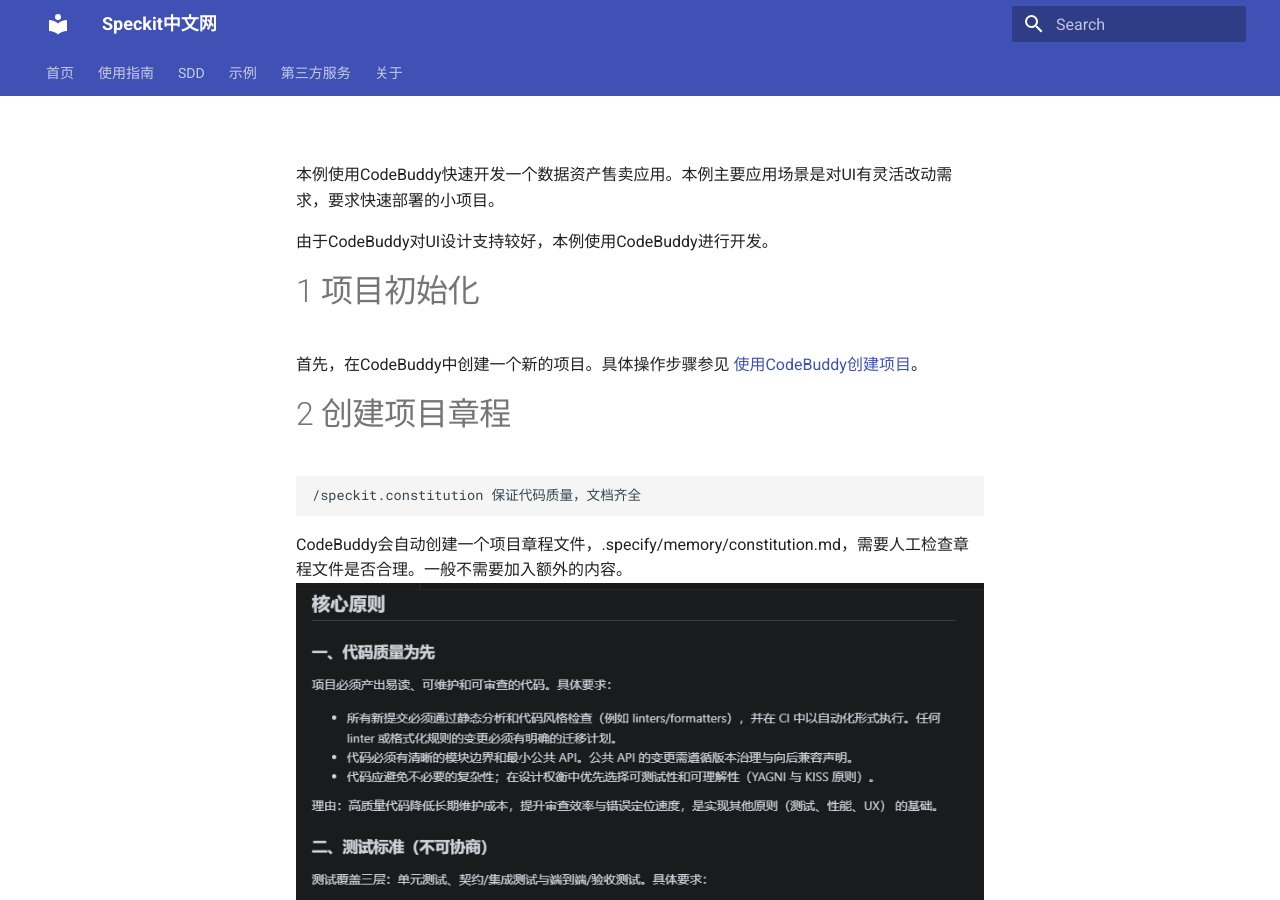
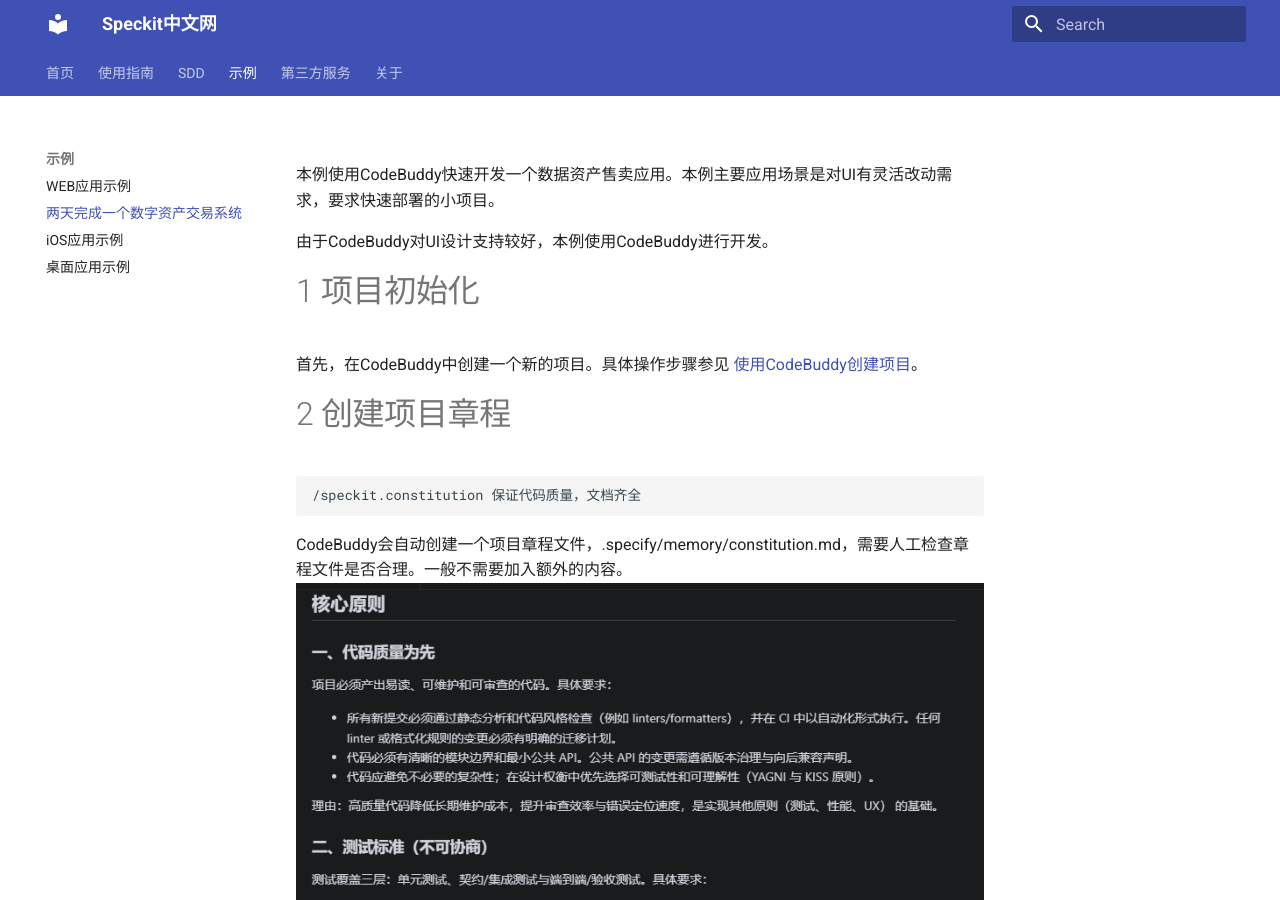
Before and after one commit to figoliu/docs.spec.xin, an MkDocs documentation site: the page built from docs/examples/两天完成一个数字资产交易系统.md, in a window 1280 px wide and 900 px high. Built offline with MkDocs 1.6.1 and Material for MkDocs 9.7.7, drawn with Linux system fonts in a browser that asks for light colours.

Commit message:
fix name problem.

```diff
--- a/mkdocs.yml
+++ b/mkdocs.yml
@@ -1,7 +1,7 @@
 site_name: Speckit中文网
 
 # 站点配置
-site_description: Speckit项目中文文档，Spec-kit中文优化，SDD相关案例分享。
+site_description: Speckit项目中文文档，Spec-kit中文优化，SDD相关案例分享，Speckit中文网。
 site_author: Figo
 site_url: http://spec.xin
 
@@ -44,7 +44,7 @@ nav:
     - SDD/Openspec.md
   - 示例:
     - examples/web应用.md
-    - examples/快速开发WEB应用最佳实践.md
+    - examples/两天完成一个数字资产交易系统.md
     - examples/iOS应用.md
     - examples/桌面应用.md
   - 第三方服务:
```
Also changed, not shown: docs/examples/两天完成一个数字资产交易系统.md (renamed from docs/examples/两天完成一个数字资产交易平台.md).
